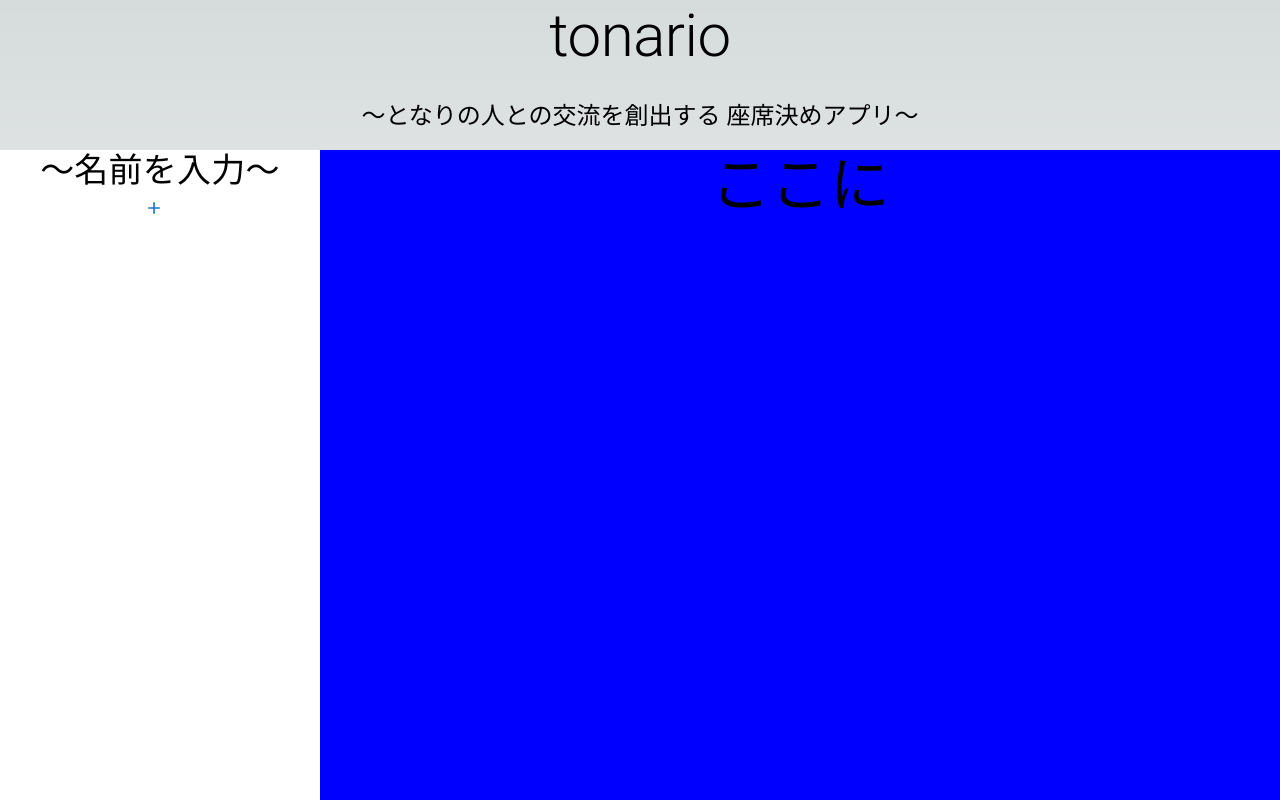
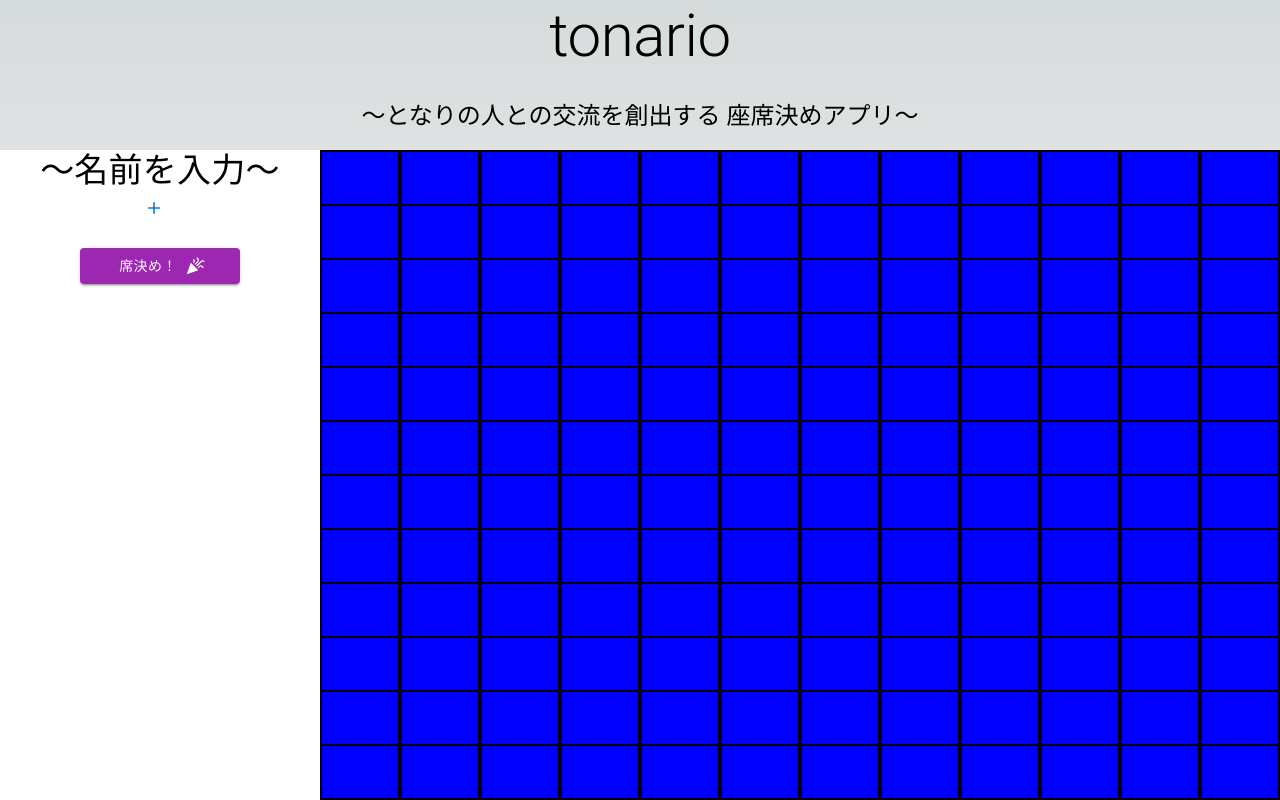
Before and after one commit to Cauchy27/tonario, a Next.js app: page / in a window 1280 px wide. Built offline with nearby package versions, Linux system fonts and the light colour scheme.

Commit message:
ランダム座席配置まで実装

```diff
--- a/app/page.tsx
+++ b/app/page.tsx
@@ -5,19 +5,38 @@ import { useEffect, useState } from "react";
 
 import { Grid, Typography, Button } from '@mui/material';
 import AddIcon from '@mui/icons-material/Add';
+import CelebrationIcon from '@mui/icons-material/Celebration';
 
 import { NameList, CompatibillityToOthers } from './PropsType';
 import { NameBox } from './components/namebox';
 
+const getDefaultMap = () => {
+  let defaultMap:string[][] = []
+  columns.forEach((col,key_col)=>{
+    defaultMap.push([]);
+    rows.forEach(()=>{
+      defaultMap[key_col].push("")
+    })
+  })
+  return defaultMap;
+}
+
 const Main:NextPage = () => {
+  const defaultMap = getDefaultMap()
 
   const [NameList, setNameList] = useState<NameList[]>([]);
+  const [sittingMap, setSittingMap] = useState<string[][]>(defaultMap);
 
   // ロード時にローカルにデータを持っていれば呼び出し
   useEffect(()=>{
-    const loadDataJson:string = localStorage.getItem("name_list")??"";
-    if(loadDataJson != ""){
+    const loadListJson:string = localStorage.getItem("name_list")??"";
+    if(loadListJson != ""){
       setNameList(JSON.parse(localStorage.getItem("name_list")??""))
+    }
+
+    const loadMapJson:string = localStorage.getItem("sitting_map")??"";
+    if(loadMapJson != ""){
+      setSittingMap(JSON.parse(localStorage.getItem("sitting_map")??""))
     }
   },[])
 
@@ -48,7 +67,11 @@ const Main:NextPage = () => {
       username:"",
       power:5,
       compatibillity:CompatibillityToOthersArray,
-      check:true
+      check:true,
+      position:{
+        x:0,
+        y:0
+      }
     }
     newNameList.push(nameArray);
     setNameList(newNameList);
@@ -65,14 +88,44 @@ const Main:NextPage = () => {
           if(name3.to_uid == newNameArray.uid){
             name3.to_username = newNameArray.username
           }
-        })
+        });
       }
-    })
+    });
 
     newNameList[key] = newNameArray;
 
     setNameList(newNameList);
+    window.localStorage.setItem("name_list", JSON.stringify(newNameList));
+  }
 
+  // まずランダムに場所配置
+  const selectSeats = async() => {
+    let newNameList = [...NameList];
+    let rowsArray = [...rows];
+    let columnsArray = [...columns];
+
+    let newSittingMap = defaultMap;
+
+    // テーブルとか座れない場所を指定するためには、ここでその場所を削っておく
+
+    // 座席を取得
+    NameList.forEach((name,key)=>{
+      // x
+      const x_index = Math.floor(Math.random() * columnsArray.length);
+      newNameList[key].position.x = 10;
+      columnsArray.splice(x_index,1);
+
+      // y
+      const y_index = Math.floor(Math.random() * rowsArray.length);
+      newNameList[key].position.y = rowsArray[y_index];
+      rowsArray.splice(y_index,1);
+
+      newSittingMap[x_index][y_index]=newNameList[key].username;
+    });
+
+    setSittingMap(newSittingMap);
+    window.localStorage.setItem("sitting_map", JSON.stringify(newSittingMap));
+    setNameList(newNameList);
     window.localStorage.setItem("name_list", JSON.stringify(newNameList));
   }
 
@@ -90,14 +143,32 @@ const Main:NextPage = () => {
         <Grid
           item
           xs={12}
+          xl={11}
           md={3}
           sx={{
             bgcolor:"white",
-            display:"flex",
-            flexDirection:"column",
+            display:"flex"
           }}
         >
+          <Grid
+            container
+            flexDirection={"column"}
+            overflow={"scroll"}
+          >
+            <Grid
+              item
+              xl={1}
+            >
               <Typography variant='h4' sx={{color:"black"}}>〜名前を入力〜</Typography>
+            </Grid>
+            <Grid
+              item
+              xl={9}
+              sx={{
+                flexDirection:"column",
+                overflow:"scroll"
+              }}
+            >
               {
                 NameList.map((name,key)=>{
                   return(
@@ -118,16 +189,75 @@ const Main:NextPage = () => {
             </Grid>
             <Grid
                 item
+                xl={1}
+            >
+              <Button
+                endIcon={<CelebrationIcon/>}
+                variant="contained"
+                color="secondary"
+                sx={{m:3, width:"50%"}}
+                onClick={()=>{
+                  selectSeats()
+                }}
+              >
+                席決め！
+              </Button>
+            </Grid>
+          </Grid>
+        </Grid>
+        <Grid
+          item
           xs={12}
           md={9}
           sx={{bgcolor:"blue"}}
         >
-          <Typography variant='h2'>ここに</Typography>
+          {/* <Typography variant='h2'>ここに</Typography> */}
+          <Grid
+            container
+            justifyContent={"center"}
+            flexDirection={"row"}
+            sx={{width:"100%",height:"100%"}}
+          >
+            {
+              columns.map((column,key_col)=>{
+                return(
+                  <Grid
+                    item
+                    xs={1}
+                    sx={{
+                      border:1,
+                      display:"flex",
+                      flexDirection:"column",
+                      justifyContent:"center",
+                    }}
+                    flexGrow={1}
+                  >
+                    {
+                      rows.map((row,key_row)=>{
+                        return(
+                          <Grid
+                            sx={{
+                              border:1,
+                              flexGrow:1
+                            }}
+                            >
+                            {sittingMap[column-1]?(sittingMap[column-1][row-1]??"r"):"c"}
                           </Grid>
-
+                        )
+                      })
+                    }
+                  </Grid>
+                )
+              })
+            }
+          </Grid>
+        </Grid>
       </Grid>
     </div>
   )
 }
 
+const rows:number[] = [1,2,3,4,5,6,7,8,9,10,11,12]
+const columns:number[] = [1,2,3,4,5,6,7,8,9,10,11,12]
+
 export default Main;
```
Also changed, not shown: app/PropsType.tsx (+6 -1 lines), app/components/door.tsx (added), app/components/seats.tsx (added), app/components/tables.tsx (added). Lines whose indentation alone changed are shown as unchanged.
